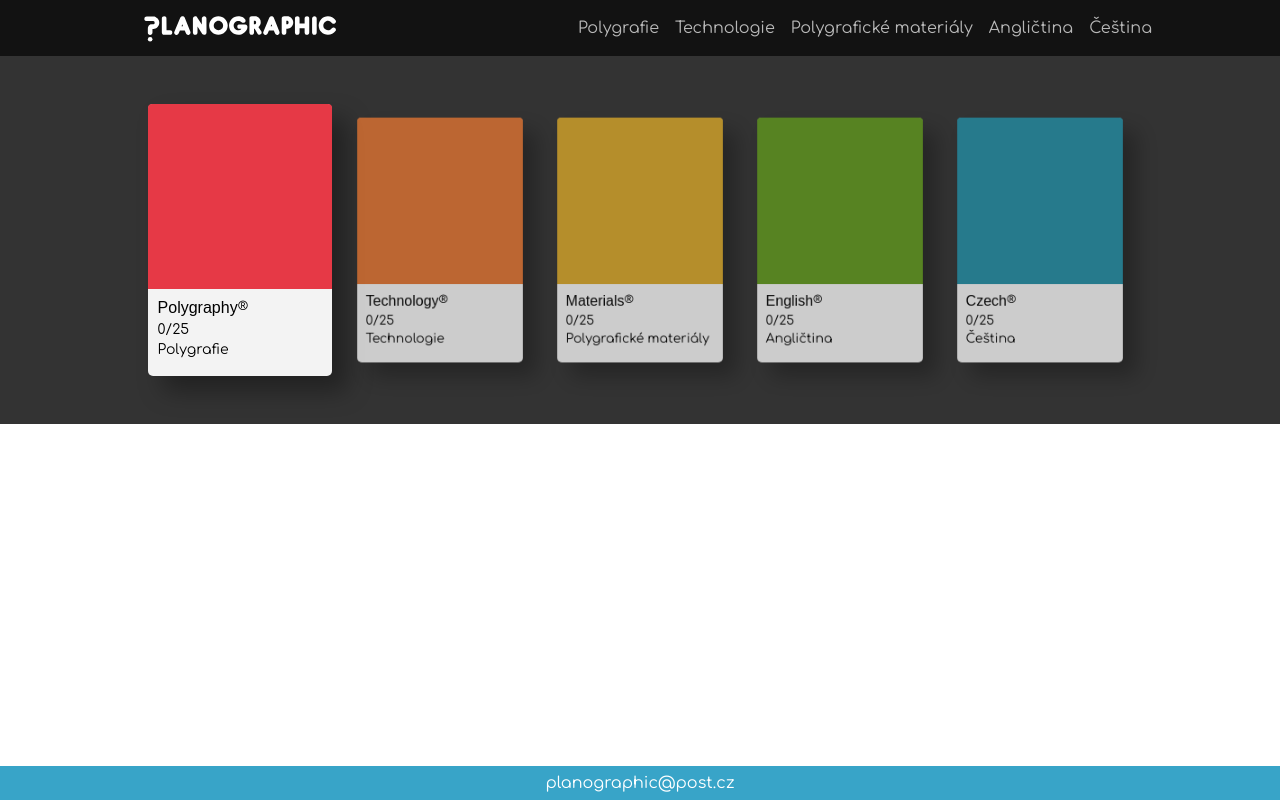
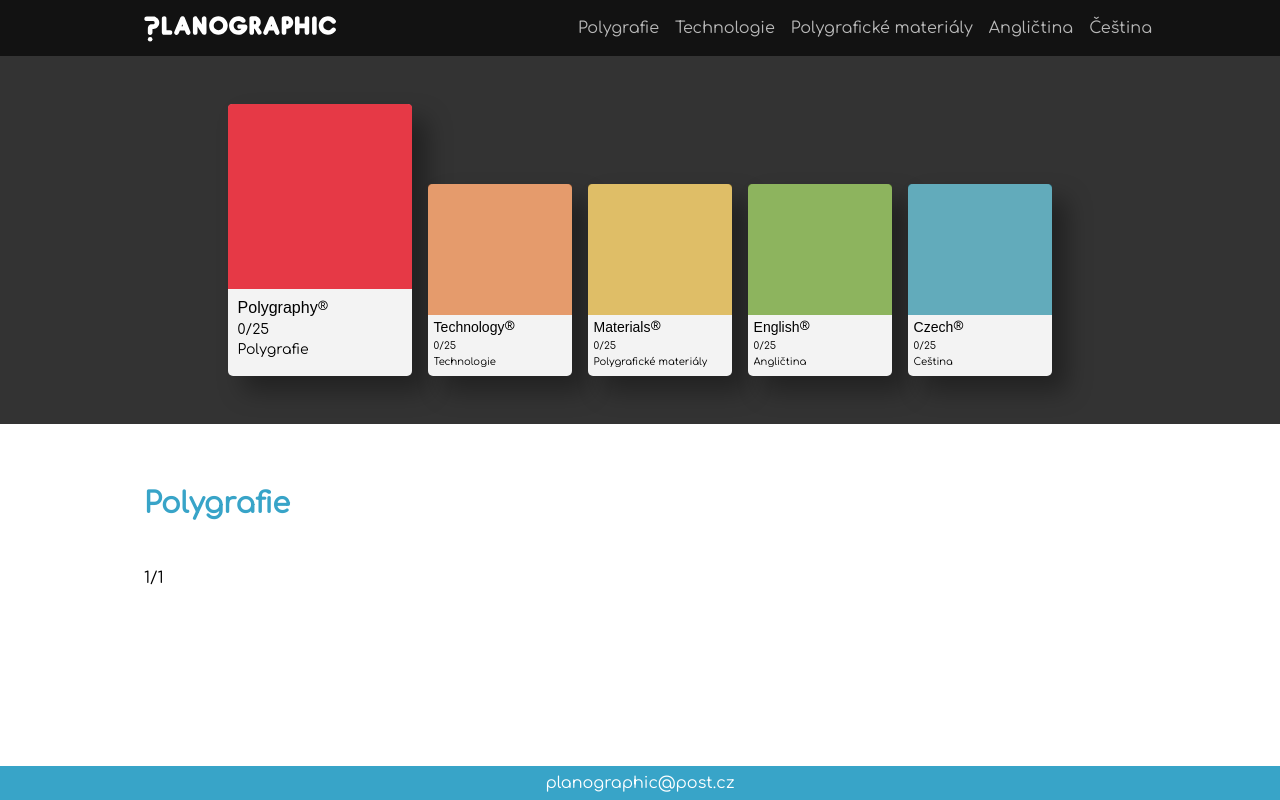
Before and after one commit to dxzfvzs/planographic_web, a React (Create React App) app: page /#/polygraphy/1/1 in a window 1280 px wide. Built offline with nearby package versions, Linux system fonts and the light colour scheme.

Commit message:
feat: card shift

```diff
--- a/src/App.tsx
+++ b/src/App.tsx
@@ -23,7 +23,12 @@ function App() {
       <main>
         <Routes>
           <Route path="/" element={<Home/>}/>
+
           <Route path="/polygraphy" element={<Polygraphy/>}/>
+          <Route path="/polygraphy/:sectionSlug/:articleSlug" element={
+            <Article subject={"Polygraphy"}/>
+          }/>
+
           <Route path="/technology" element={<Technology/>}/>
           <Route path="/materials" element={<Materials/>}/>
           <Route path="/english" element={<English/>}/>
--- a/src/components/hero/pantone/pantone.css
+++ b/src/components/hero/pantone/pantone.css
@@ -9,21 +9,14 @@
   flex-direction: column;
 
   transform-style: preserve-3d;
-  transition: transform 0.15s ease, box-shadow 0.2s ease;
+  transition: 0.3s ease;
   will-change: transform;
-}
-
-.pantone--sub {
-  opacity: 0.8;
-  scale: 0.9;
-  transition: 0.3s;
 }
 
 .pantone:hover {
   box-shadow: 25px 25px 40px rgba(0, 0, 0, 0.45),
   0 0 30px rgba(168, 168, 168, 0.15);
   scale: 1;
-  opacity: 1;
 }
 
 .pantone__color-block {
@@ -62,4 +55,31 @@
   color: black;
   font-weight: lighter;
   font-size: 14px;
+  white-space: nowrap;
+  overflow: hidden;
+  text-overflow: ellipsis;
 }
+
+.pantone--sub {
+  width: 9em;
+  height: 12em;
+  transition: 0.3s;
+}
+
+.pantone--sub .pantone__text-block {
+  padding: 0.3em 0.4em;
+  font-size: 14px;
+}
+
+.pantone--sub .pantone__text--description {
+  font-size: 10px;
+}
+
+.pantone--sub .pantone__color-block {
+  opacity: 0.7;
+  transition: 0.3s;
+}
+
+.pantone--sub:hover .pantone__color-block {
+  opacity: 1;
+}
--- a/src/css/layout.css
+++ b/src/css/layout.css
@@ -46,12 +46,20 @@ main {
 
 .hero {
   width: 100%;
-  height: fit-content;
+  min-height: 23em;
   box-sizing: border-box;
   background: #333333;
   padding: 3em 10%;
   color: white;
   justify-content: center;
+  align-items: end;
   margin: auto;
   display: flex;
+  transition: 0.3s;
 }
+
+@media (max-width: 1042px) {
+  .hero {
+    display: none;
+  }
+}
--- /dev/null
+++ b/src/pages/article.tsx
@@ -0,0 +1,21 @@
+import React from "react";
+import { Subject, subjects } from "../utils/subjects";
+import { useParams } from "react-router-dom";
+
+interface ArticleProps {
+  subject: Subject
+}
+
+export default function Article({ subject }: ArticleProps) {
+  const config = subjects[subject];
+  const { sectionSlug, articleSlug } = useParams();
+
+  return (
+    <>
+      <section>
+        <h1>{config.cz}</h1>
+        {sectionSlug}/{articleSlug}
+      </section>
+    </>
+  );
+}
```
